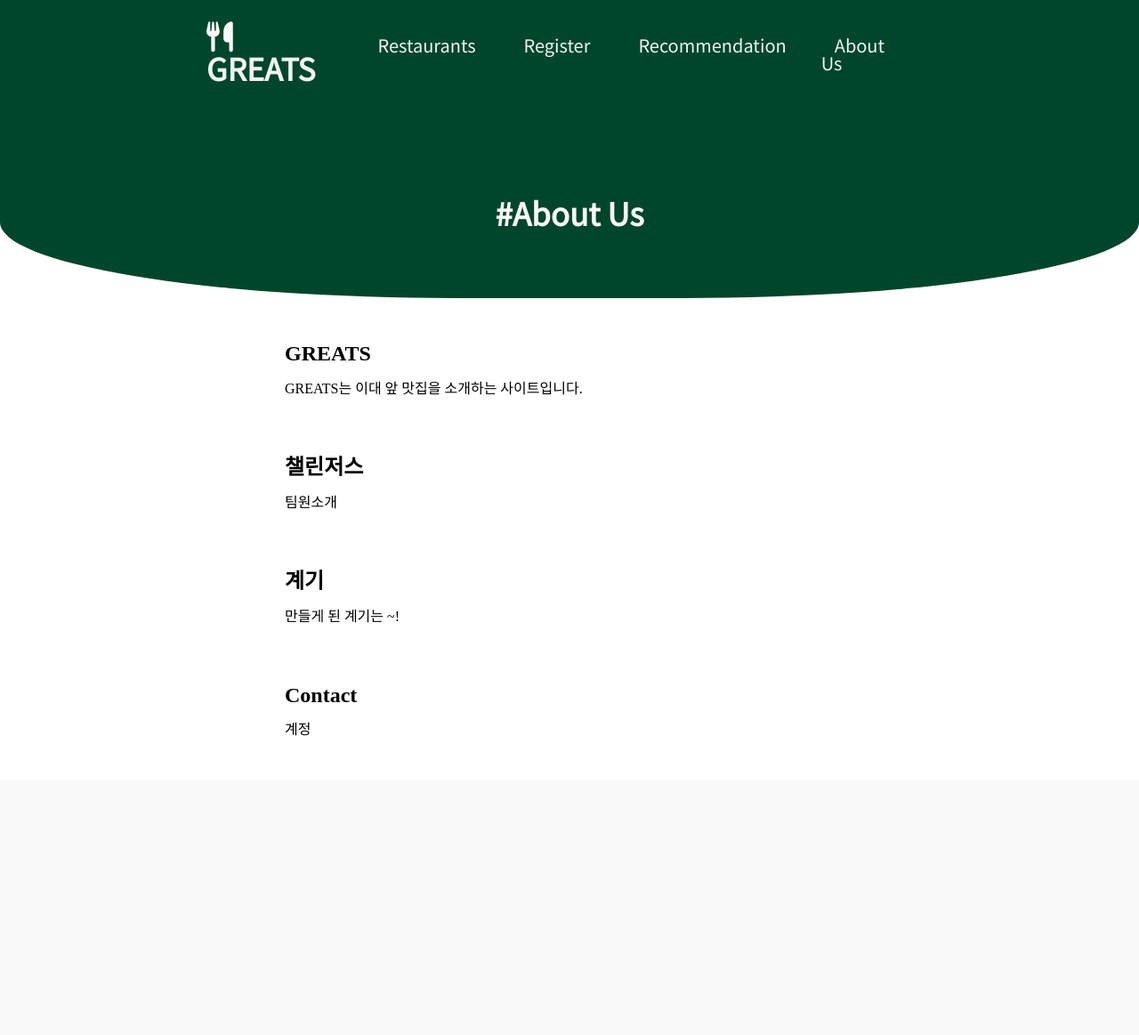
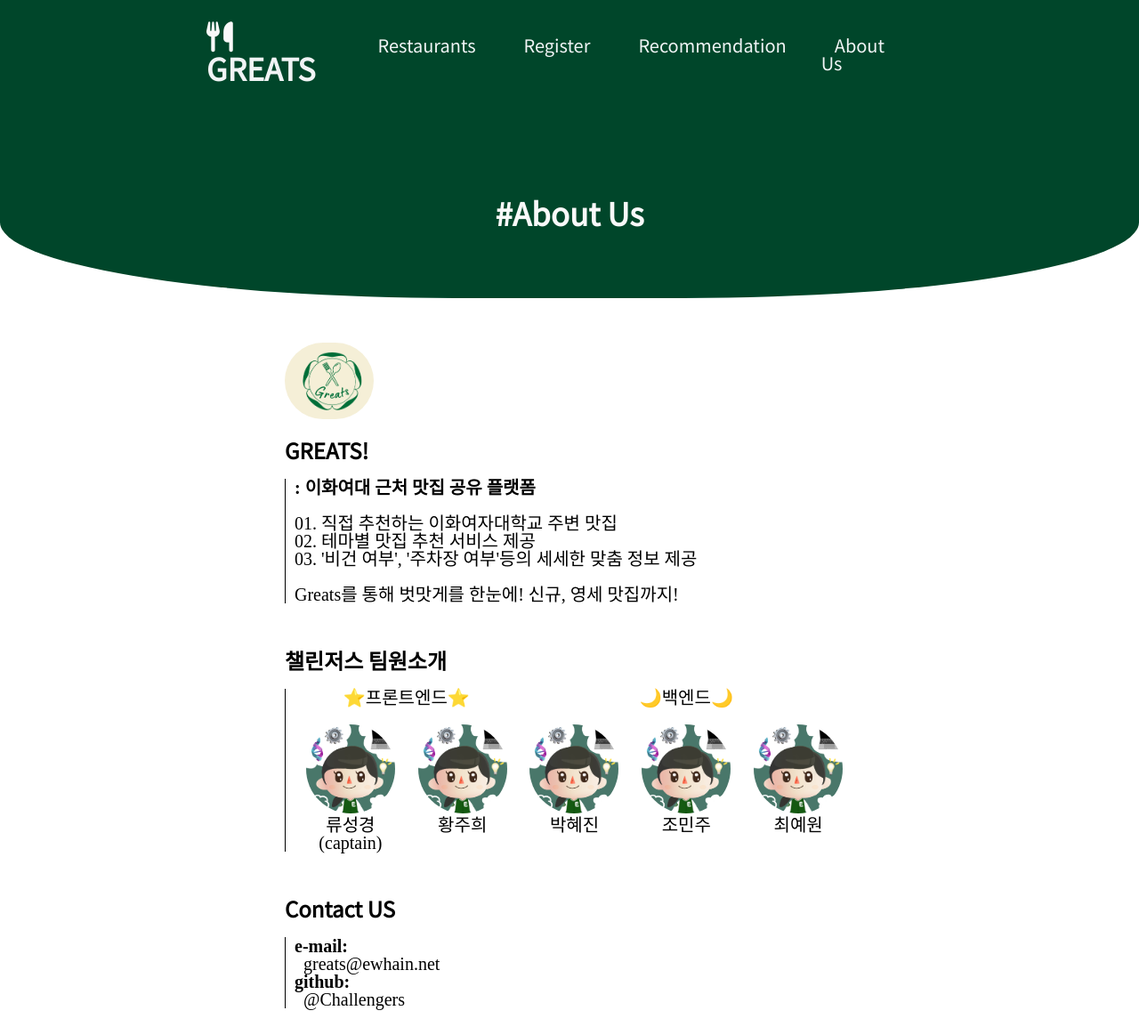
Before and after one commit to Seong-Gyeong/OSP_Challengers, a Flask app: page /showAboutUs in a window 1280 px wide. Shown: the whole page at 89% size. Before the commit the page ends 827 px from the top, so only its background shows below. Run offline with Flask 2, Linux system fonts and the light colour scheme; some libraries are stand-ins or nearby versions.

Commit message:
[showAboutUs] 내용 및 CSS 추가

```diff
--- /dev/null
+++ b/static/showAboutUs.css
@@ -0,0 +1,45 @@
+* {
+    font-family: "Noto Sans KR", sans-serif;
+  }
+
+img{
+    width: 100px;
+    border-radius: 100px;
+  }
+
+.profile {
+    display: inline-block;
+    margin-left: 5px;
+    margin-right: 5px;
+    text-align: center;
+  }
+
+.info {
+    border-left: solid 1px;
+    padding-left: 10px;
+    font-size: 20px;
+}
+
+span {
+    font-weight: bold;
+    font-size: 20px;
+  }
+
+h2{
+    font-weight: bold;
+}
+
+.main{
+    margin-bottom: 30px;
+}
+
+table{
+    width: 100%;
+    text-align: center;
+}
+
+.logo{
+  margin-top: 40px;
+  float: right;
+  width: 200px;
+}
--- a/templates/showAboutUs.html
+++ b/templates/showAboutUs.html
@@ -7,21 +7,68 @@
     <link rel="preconnect" href="https://fonts.gstatic.com" crossorigin>
     <script src="https://kit.fontawesome.com/42ed29bed1.js" crossorigin="anonymous"></script>
 
+    <link rel="stylesheet" href="{{ url_for('static', filename='showAboutUs.css') }}"/>
+
 {% endblock %}
 
 {% block section %}
-        <div class="subject">
+    <div class="subject">
         <h1>#About Us</h1>
+    </div>
+
+    <div class="main">
+        <img src="../static/image/logo-greats.png">
+        <h1>GREATS!</h1>
+        <div class="info">
+            <span>: 이화여대 근처 맛집 공유 플랫폼</span>
+            <br>&nbsp;<br>
+            01. 직접 추천하는 이화여자대학교 주변 맛집
+            <br>
+            02. 테마별 맛집 추천 서비스 제공
+            <br>
+            03. '비건 여부', '주차장 여부'등의 세세한 맞춤 정보 제공
+            <br><br>
+            Greats를 통해 벗맛게를 한눈에! 신규, 영세 맛집까지!
         </div>
-
-        <div class="main">
-            <h1>GREATS</h1>
-            <p>GREATS는 이대 앞 맛집을 소개하는 사이트입니다.</p><br><br><br>
-            <h1>챌린저스</h1>
-            <p>팀원소개</p><br><br><br>
-            <h1>계기</h1>
-            <p>만들게 된 계기는 ~!</p><br><br><br>
-            <h1>Contact</h1>
-            <p>계정</p><br><br><br>
+        <br><br>
+        <h2>챌린저스 팀원소개</h2>
+        <div class="info">
+            <table>
+                <tr>
+                    <td colspan=2>⭐프론트엔드⭐</td>
+                    <td colspan=3>🌙백엔드🌙</td>
+                </tr>
+                <tr>
+                    <td>&nbsp;</td>
+                    <td>&nbsp;</td>
+                    <td>&nbsp;</td>
+                    <td>&nbsp;</td>
+                    <td>&nbsp;</td>
+                </tr>
+                <tr>
+                    <td><div class="profile">
+                <img src="../static/image/profile_HJH.jpg"><br>류성경<br>(captain)</div></td>
+                    <td><div class="profile">
+                <img src="../static/image/profile_HJH.jpg"><br>황주희<br>&nbsp;</div></td>
+                    <td><div class="profile">
+                <img src="../static/image/profile_HJH.jpg"><br>박혜진<br>&nbsp;</div></td>
+                    <td><div class="profile">
+                <img src="../static/image/profile_HJH.jpg"><br>조민주<br>&nbsp;</div></td>
+                    <td><div class="profile">
+                <img src="../static/image/profile_HJH.jpg"><br>최예원<br>&nbsp;</div></td>
+                </tr>
+            </table>
         </div>
+        <br><br>
+        <h2>Contact US</h2>
+        <div class="info">
+            <span>e-mail:</span>
+            <br>
+            &nbsp;&nbsp;greats@ewhain.net
+            <br>
+            <span>github:</span>
+            <br>
+            &nbsp;&nbsp;@Challengers
+        </div>
+    </div>
 {% endblock section %}
```
Also changed, not shown: static/image/profile_HJH.jpg (added).
